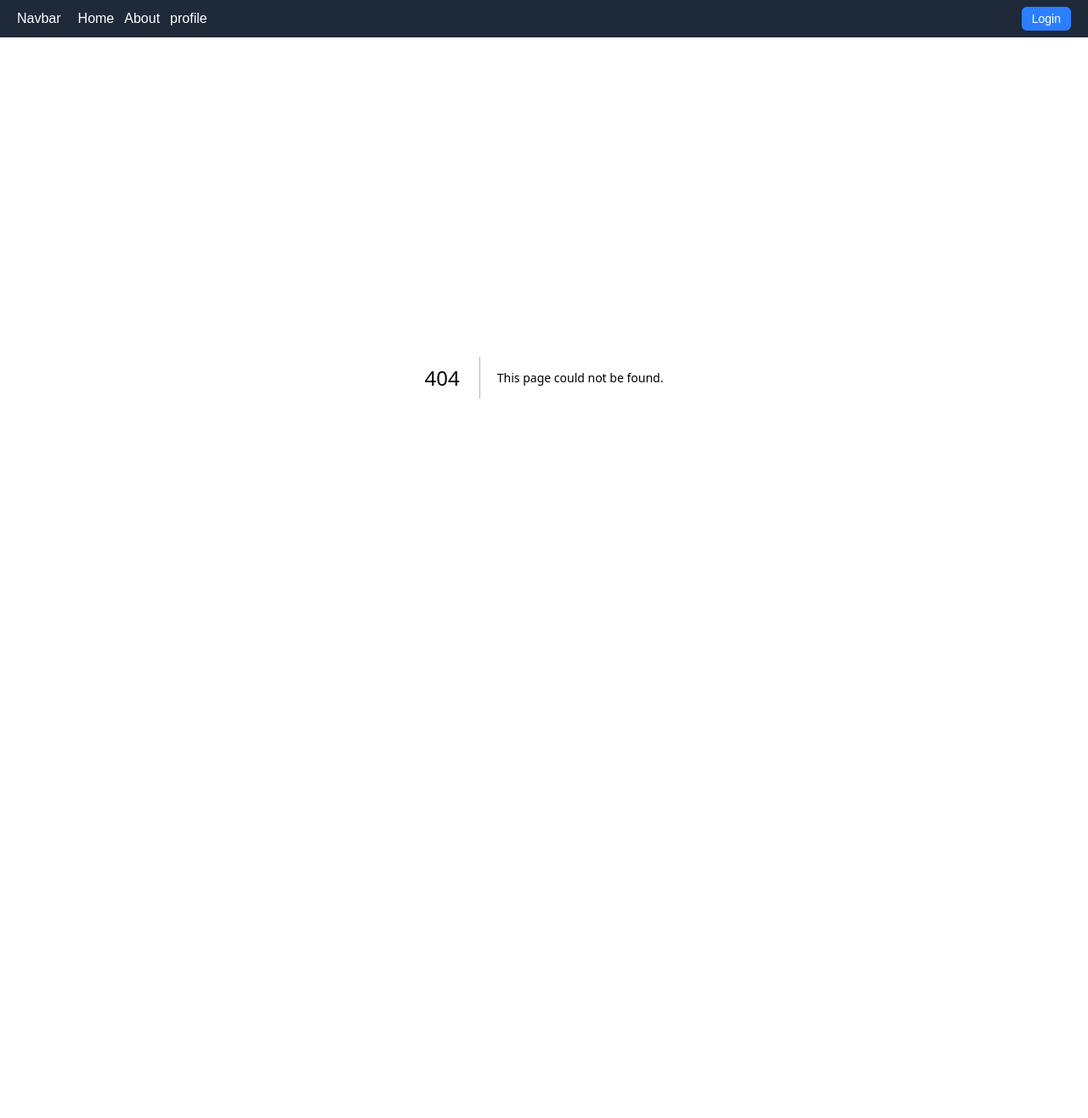
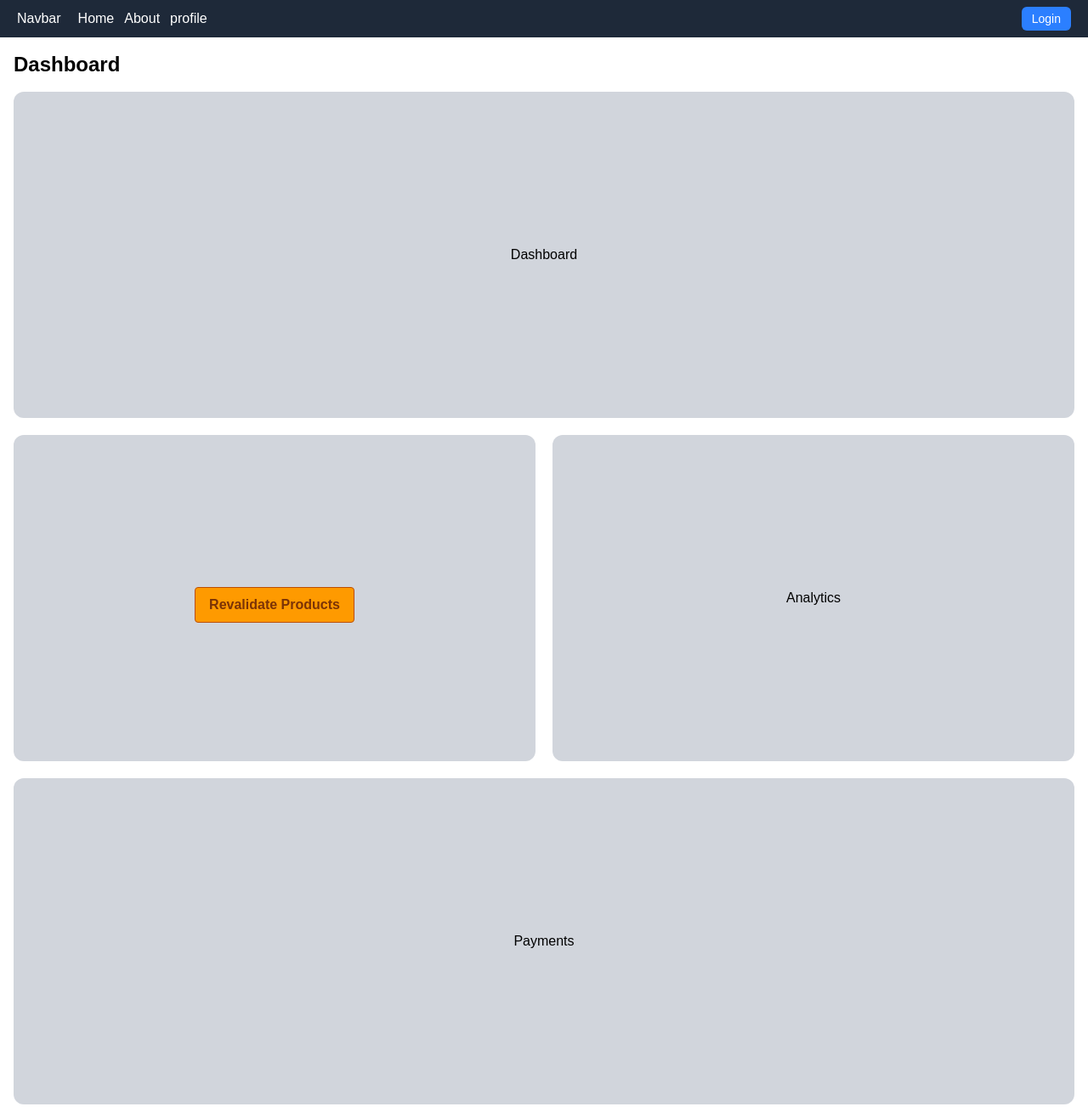
Before and after one commit to Arifin-MRX/approuter-nextjs, a Next.js app: page /dashboard in a window 1280 px wide. Before the commit this address had no page. Shown: the whole page at 85% size. Before the commit the page ends 844 px from the top, so only its background shows below. Built offline with nearby package versions, Linux system fonts and the light colour scheme.

Commit message:
Parallel Routes

```diff
--- /dev/null
+++ b/src/app/(admin)/dashboard/@analytics/page.tsx
@@ -0,0 +1,9 @@
+export default function AnalyticsPage() {
+  return (
+    <div
+    className="w-3/6 h-96 bg-gray-300 rounded-[12px] flex flex-col items-center justify-center gap-4 "
+    >
+      <h1>Analytics</h1>
+    </div>
+  );
+}
--- /dev/null
+++ b/src/app/(admin)/dashboard/@payments/default.tsx
@@ -0,0 +1,3 @@
+export default function Default() {
+  return null;
+}
--- /dev/null
+++ b/src/app/(admin)/dashboard/@payments/page.tsx
@@ -0,0 +1,9 @@
+export default function PaymentsPage() {
+  return (
+    <div
+    className="w-full h-96 bg-gray-300 rounded-[12px] flex flex-col items-center justify-center gap-4 "
+    >
+      <h1>Payments</h1>
+    </div>
+  );
+}
--- a/src/app/(admin)/dashboard/product/page.tsx
+++ b/src/app/(admin)/dashboard/@products/page.tsx
@@ -20,7 +20,7 @@ export default function AdminProductPage() {
 
     }
     return (
-        <div>
+        <div className="w-3/6 h-96 bg-gray-300 rounded-[12px] flex flex-col items-center justify-center gap-4 ">
             <h1>
                 {status}
             </h1>
--- /dev/null
+++ b/src/app/(admin)/dashboard/layout.tsx
@@ -0,0 +1,27 @@
+export default function Layout({
+    children,
+    products,
+    analytics,
+    payments
+}: {
+    children: React.ReactNode;
+    products: React.ReactNode;
+    analytics: React.ReactNode;
+    payments: React.ReactNode;
+}) {
+    return (
+        <div className="p-4">
+            <h1 className="text-2xl font-bold mb-4">Dashboard</h1>
+            {children}
+            <div
+            className="mt-5 flex justify-center items-center gap-5 "
+            >
+                {products}
+                {analytics}
+            </div>
+            <div className="mt-5 flex justify-center items-center gap-5 ">
+                {payments}
+            </div>
+        </div>
+    );
+}
--- /dev/null
+++ b/src/app/(admin)/dashboard/page.tsx
@@ -0,0 +1,7 @@
+export default function DashboardPage() {
+  return (
+    <div className="w-full h-96 bg-gray-300 rounded-[12px] flex items-center justify-center">
+      <h1>Dashboard</h1>
+    </div>
+  );
+}
--- a/src/middleware.ts
+++ b/src/middleware.ts
@@ -2,7 +2,7 @@ import { NextResponse } from "next/server";
 import { NextRequest } from "next/server";
 
 export function middleware(request: NextRequest) {
-  const isLogin = false;
+  const isLogin = true;
   if (!isLogin) {
     return NextResponse.redirect(new URL("/login", request.url));
   }
```
